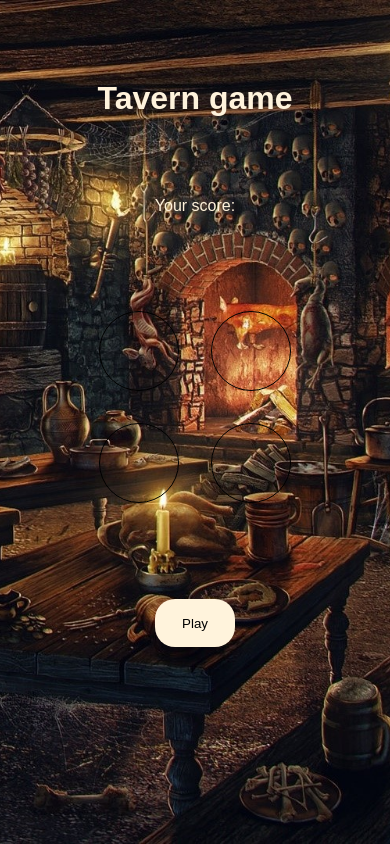
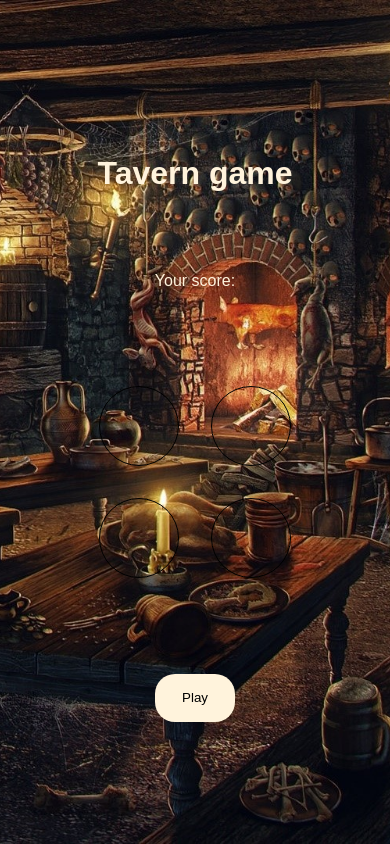
Before and after one commit to ivanpudin/speedgame-old, a website: page index.html in a window 390 px wide. Drawn offline with Linux system fonts and the light colour scheme.

Commit message:
mobile & safari fixes

```diff
--- a/index.html
+++ b/index.html
@@ -4,7 +4,14 @@
     <meta charset="UTF-8" />
     <meta http-equiv="X-UA-Compatible" content="IE=edge" />
     <meta name="viewport" content="width=device-width, initial-scale=1.0" />
+    <meta name="apple-mobile-web-app-capable" content="yes" />
+    <meta
+      name="apple-mobile-web-app-status-bar-style"
+      content="black-translucent"
+    />
+
     <title>Tavern game</title>
+
     <link rel="stylesheet" href="style.css" />
   </head>
 
--- a/style.css
+++ b/style.css
@@ -3,29 +3,35 @@
     margin: 0px;
     box-sizing: border-box;
     font-family: 'Papyrus', sans-serif;
-    overscroll-behavior: none;
 }
 
 body {
+    background-color: black;
+}
+
+main {
+    height: 100vh;
     color: rgb(255, 243, 220);
+    background-color: black;
     background-image: url('content/tavern.jpeg');
     background-attachment: fixed;
     background-position: center center;
     background-size: cover;
-}
-
-main {
+    -webkit-background-size: cover;
     display: flex;
     flex-direction: column;
     justify-content: center;
     align-items: center;
     text-align: center;
-    margin: 5rem 0rem 5rem 0rem;
 }
 
 h1,
 p {
     margin-bottom: 5rem;
+}
+
+h1 {
+    margin-top: 2rem;
 }
 
 .circles {
@@ -80,6 +86,7 @@ p {
     height: 100vh;
     width: 100vw;
     display: flex;
+    flex-direction: column;
     justify-content: center;
     align-items: center;
 }
```
